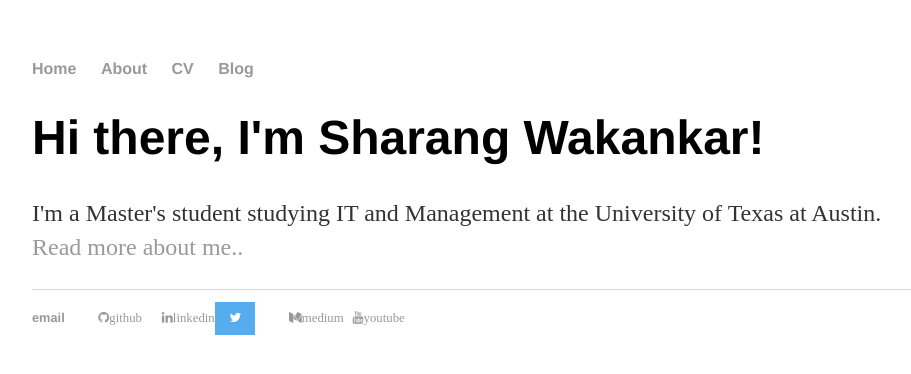
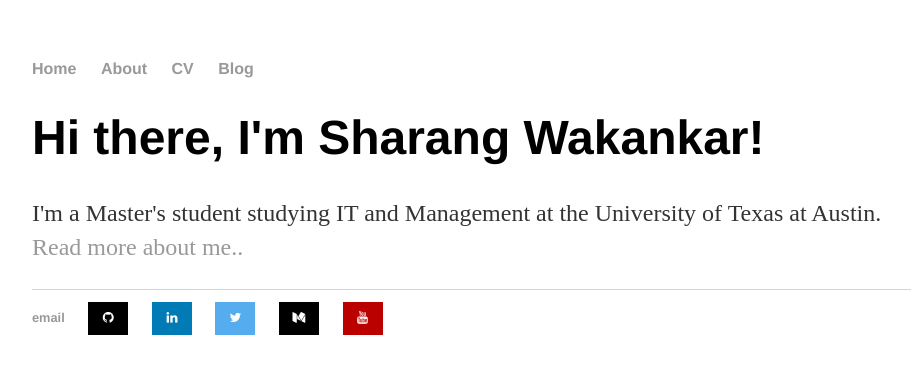
Before and after one commit to sharangw/sharangw.github.io, a Jekyll site: the page built from index.html, in a window 1280 px wide. Shown: the top 374 px of the page, without its empty margins (160-1071 px from the left). Built offline with Jekyll 4.4.1, drawn with Linux system fonts in a browser that asks for light colours.

Commit message:
fix icons

```diff
--- a/_layouts/default.html
+++ b/_layouts/default.html
@@ -23,11 +23,11 @@
 			<footer>
 	    		<ul>
 	        		<li><a href="mailto:sharangwakankar@utexas.edu">email</a></li>
-	        		<li><a href="https://github.com/sharangw" class="fa fa-github">github</a></li>
-	        		<li><a href="https://www.linkedin.com/in/sharangwakankar/" class="fa fa-linkedin">linkedin</a></li>
+	        		<li><a href="https://github.com/sharangw" class="fa fa-github"></a></li>
+	        		<li><a href="https://www.linkedin.com/in/sharangwakankar/" class="fa fa-linkedin"></a></li>
 					<li><a href="https://twitter.com/sharus10" class="fa fa-twitter"></a></li>
-					<li><a href="https://medium.com/@sharus10" class="fa fa-medium">medium</a></li>
-					<li><a href="https://www.youtube.com/user/swak0176" class="fa fa-youtube">youtube</a></li>
+					<li><a href="https://medium.com/@sharus10" class="fa fa-medium"></a></li>
+					<li><a href="https://www.youtube.com/user/swak0176" class="fa fa-youtube"></a></li>
 				</ul>
 			</footer>
 		</body>
--- a/css/design.css
+++ b/css/design.css
@@ -56,11 +56,27 @@ ul.posts li {
   opacity: 0.7;
 }
 
-/* Set a specific color for each brand */
+.fa-github {
+  background: black;
+  color: white;
+}
 
-/* Twitter */
+.fa-linkedin {
+  background: #007bb5;
+  color: white;
+}
 .fa-twitter {
   background: #55ACEE;
+  color: white;
+}
+
+.fa-medium {
+  background: black;
+  color: white;
+}
+
+.fa-youtube {
+  background: #bb0000;
   color: white;
 }
 
```
